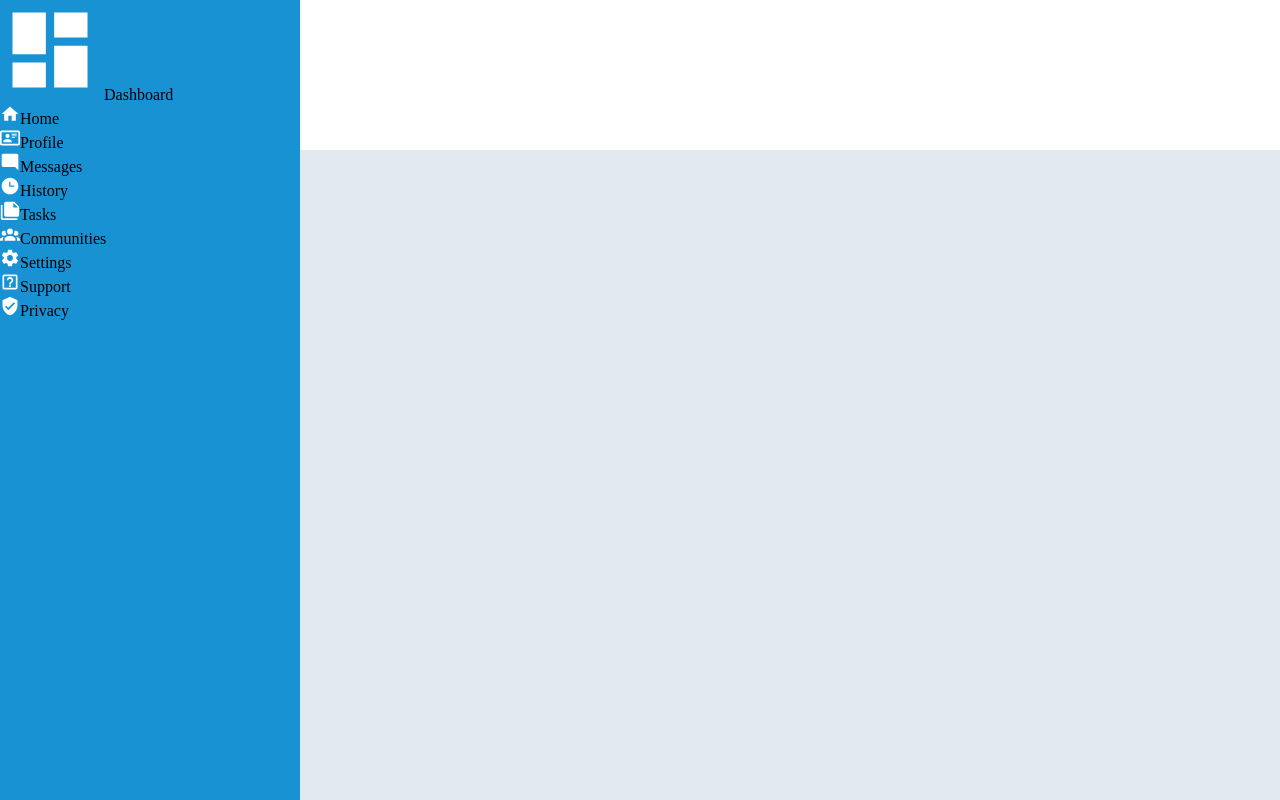
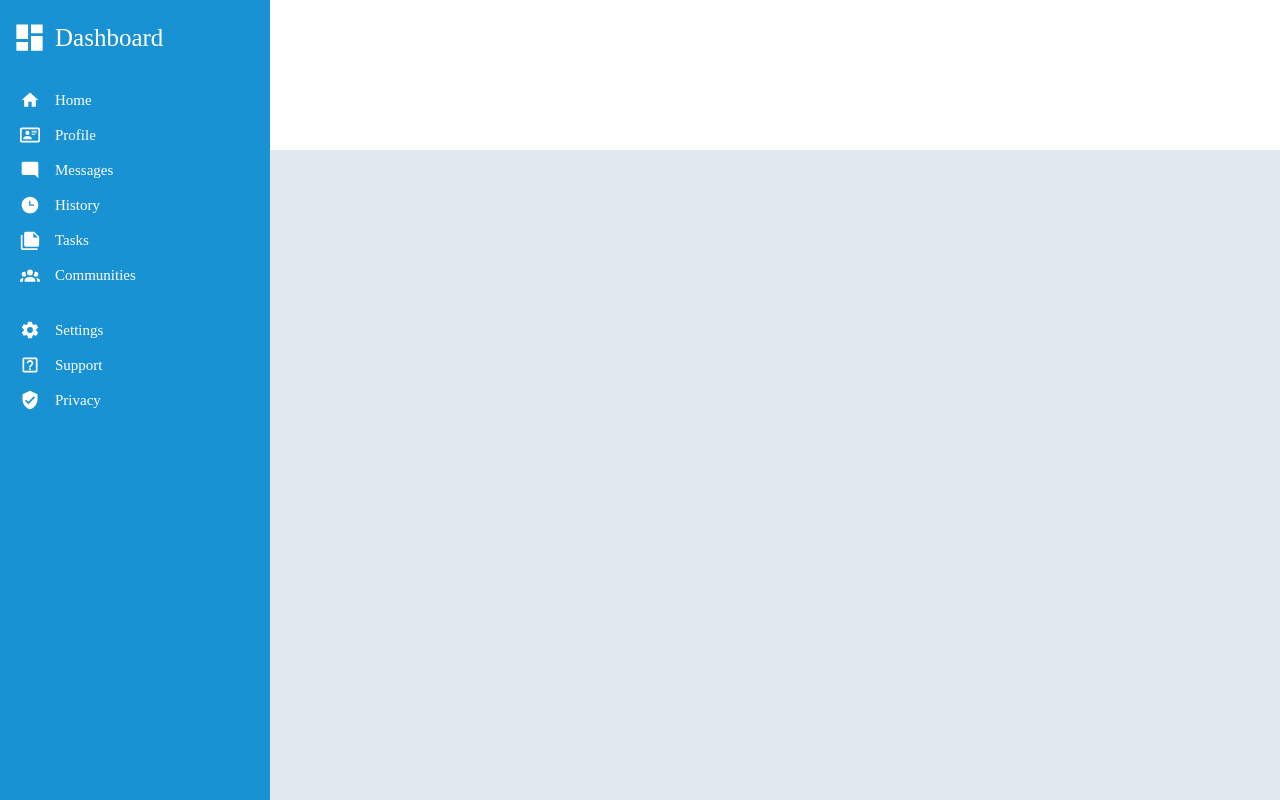
Before and after one commit to drenmorina12/admin-dashboard, a plain HTML site: page index.html in a window 1280 px wide. Drawn offline with Linux system fonts and the light colour scheme.

Commit message:
Finish positioning and styling of sidebar

```diff
--- a/style.css
+++ b/style.css
@@ -7,7 +7,7 @@ body {
 .container {
   display: grid;
   grid-template-rows: 150px 1fr;
-  grid-template-columns: 300px 1fr;
+  grid-template-columns: 270px 1fr;
   height: 100vh;
   width: 100vw;
   /* gap: 10px; */
@@ -16,15 +16,43 @@ body {
 .sidebar {
   background-color: #1992d4;
   grid-area: 1 / 1 / span 2 / span 1;
+  display: flex;
+  flex-direction: column;
+  gap: 15px;
+  padding: 20px;
+}
+
+.sidebar .title {
+  font-size: 25px;
+  margin-bottom: 20px;
+  margin-left: -8px;
+  gap: 8px;
+}
+
+.sidebar > div {
+  color: white;
+  display: flex;
+  gap: 15px;
+  align-items: center;
+  font-size: 15px;
+}
+
+.sidebar > div:hover:not(:first-child) {
+  cursor: pointer;
+  opacity: 0.8;
 }
 
 .title-icon {
-  height: 100px;
+  height: 35px;
   fill: white;
 }
 
 .icon {
   height: 20px;
+}
+
+.communities {
+  margin-bottom: 20px;
 }
 
 .header {
```
